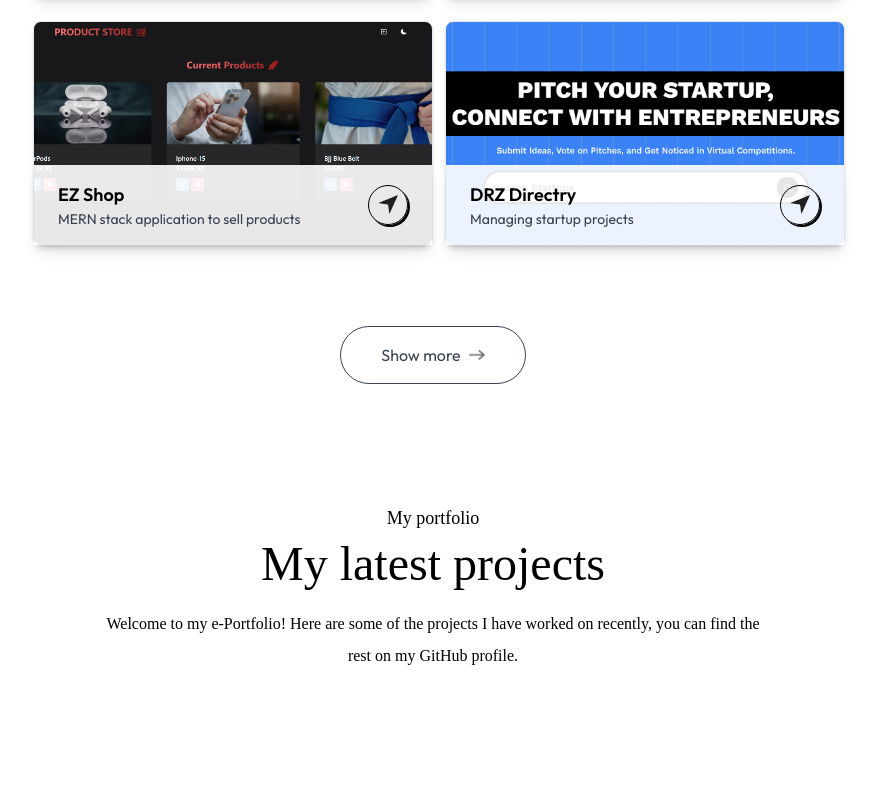
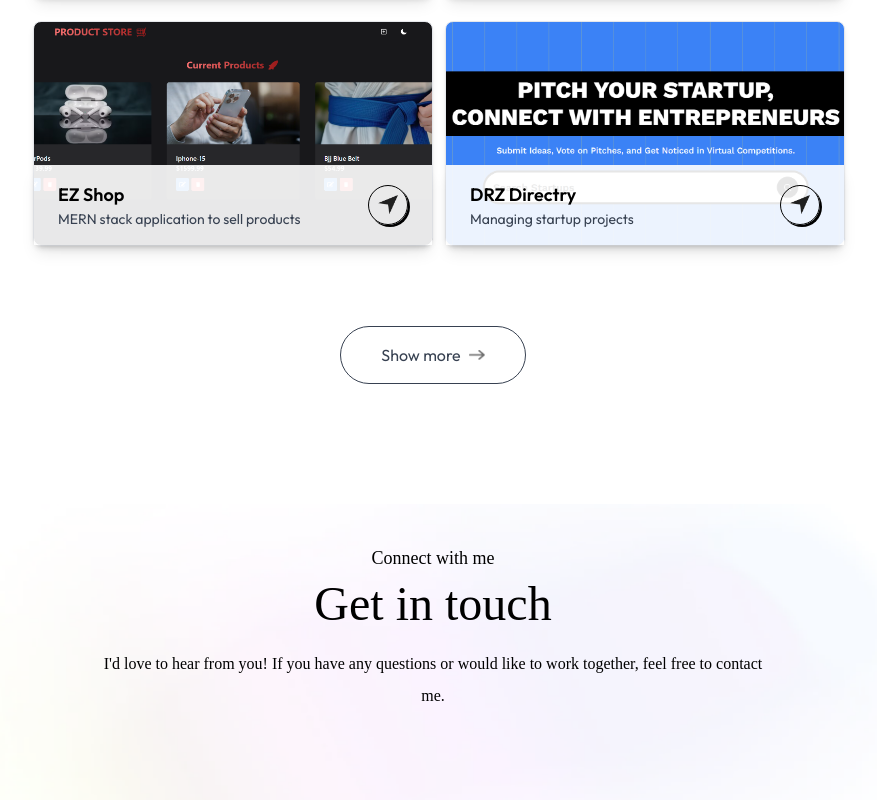
Before and after one commit to Delta-ReFz/PortfolioV2, a Next.js app in the folder portfoliov2/: page / in a window 1280 px wide. Shown: the part 3043-3843 px from the top of the page, without its empty margins (207-1084 px from the left). Before the commit the page ends 3763 px from the top, so only its background shows below. Built offline with nearby package versions, Linux system fonts and the light colour scheme; a web font is replaced by a local one.

Commit message:
Update Contact.jsx

```diff
--- a/portfoliov2/components/Contact.jsx
+++ b/portfoliov2/components/Contact.jsx
@@ -2,12 +2,12 @@ import React from 'react'
 
 const Contact = () => {
     return (
-        <div>
-            <h4 className='text-center mb-2 text-lg font-Ovo'>My portfolio</h4>
-            <h2 className='text-center text-5xl font-Ovo'>My latest projects</h2>
+
+       <div id='#contact' className='w-full px-[12%] py-10 scroll-mt-20 bg-[url("/footer-bg-color.png")] bg-no-repeat bg-center bg-[length:90%_auto]'>
+            <h4 className='text-center mb-2 text-lg font-Ovo'>Connect with me</h4>
+            <h2 className='text-center text-5xl font-Ovo'>Get in touch</h2>
             <p className='text-center max-w-2xl mx-auto mt-5 mb-12 font-Ovo'>
-                Welcome to my e-Portfolio! Here are some of the projects I have worked on recently,
-                you can find the rest on my GitHub profile.
+                I'd love to hear from you! If you have any questions or would like to work together, feel free to contact me.
             </p>
         </div>
     )
```
